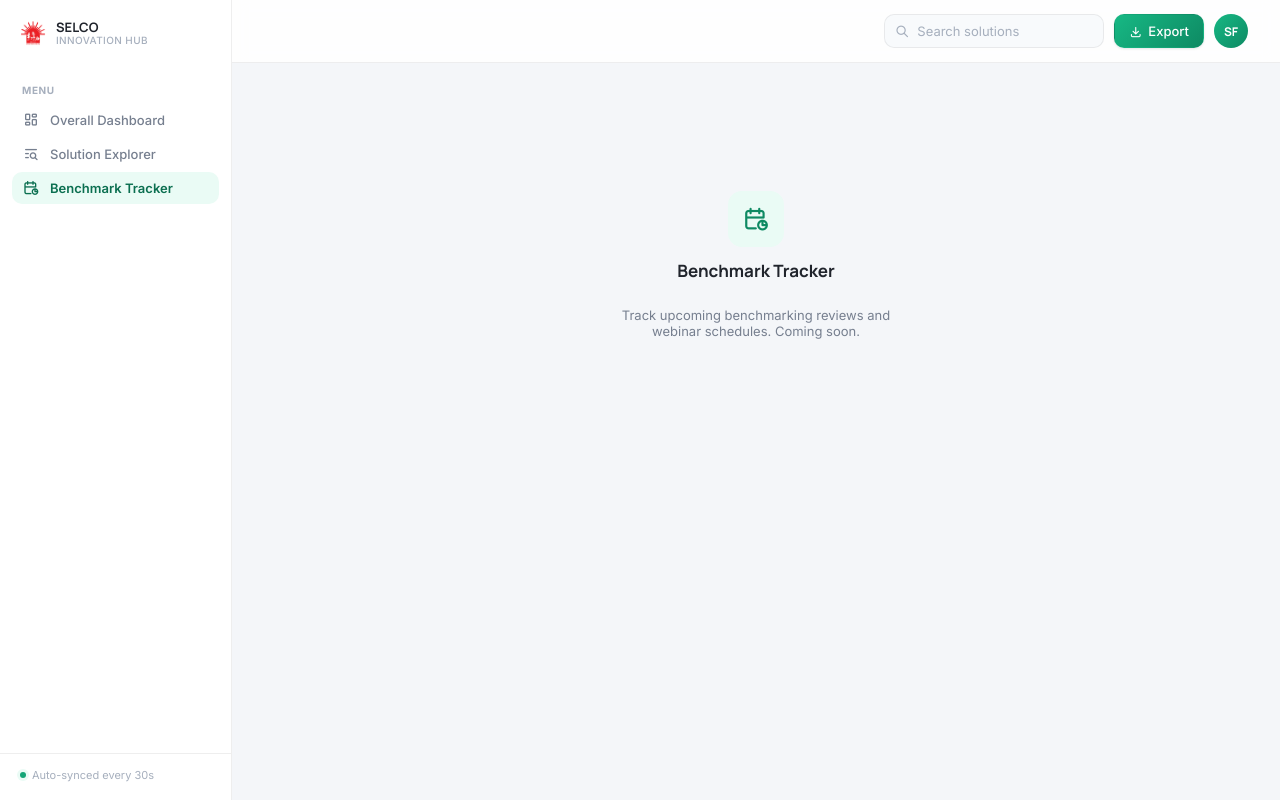
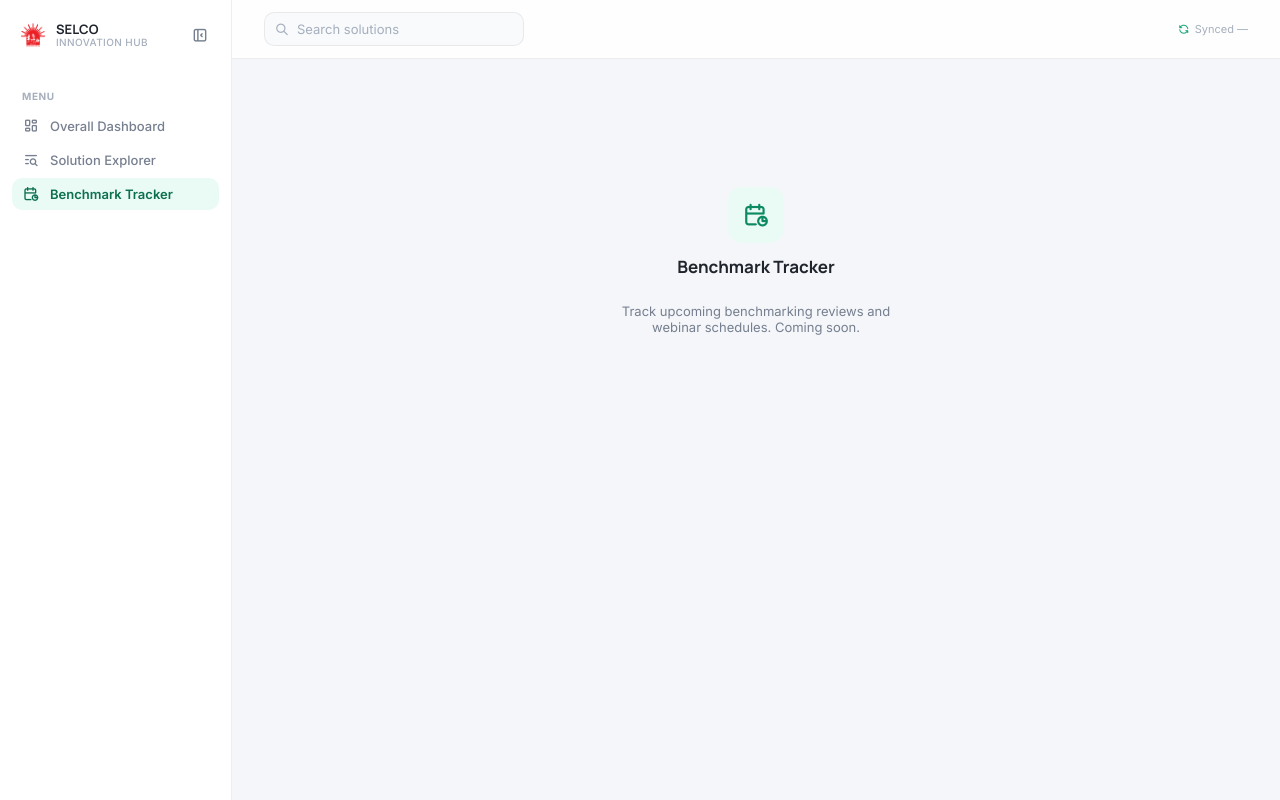
Before and after one commit to nikhilselco/Innovation_dashboard, a React (Vite) app in the folder frontend/: page /tracker in a window 1280 px wide. Built offline with nearby package versions, Linux system fonts and the light colour scheme; no server answers.

Commit message:
Enhanced Header and Dashboard components with last updated info and KPI calculations; improve sidebar toggle functionality and styles

```diff
--- a/frontend/src/components/common/Header.jsx
+++ b/frontend/src/components/common/Header.jsx
@@ -1,18 +1,27 @@
+import { useEffect, useState } from "react";
+import { getLastUpdated } from "../../api/dashboardApi";
+import { formatDate } from "../../utils/formatDate";
+
 function Header() {
+  const [lastUpdated, setLastUpdated] = useState(null);
+
+  useEffect(() => {
+    getLastUpdated()
+      .then((data) => setLastUpdated(data.lastUpdated))
+      .catch(() => {});
+  }, []);
+
   return (
     <div className="app-header">
-      <div className="header-actions">
-        <div className="search-box">
-          <i className="ti ti-search" aria-hidden="true"></i>
-          <input type="text" placeholder="Search solutions" />
-        </div>
-        <button className="export-btn primary" type="button">
-          <i className="ti ti-download" aria-hidden="true"></i> Export
-        </button>
-        <div className="avatar-chip" title="SELCO Foundation">
-          SF
-        </div>
+      <div className="search-box">
+        <i className="ti ti-search" aria-hidden="true"></i>
+        <input type="text" placeholder="Search solutions" />
       </div>
+
+      <span className="last-synced">
+        <i className="ti ti-refresh" aria-hidden="true"></i>
+        Synced {formatDate(lastUpdated)}
+      </span>
     </div>
   );
 }
--- a/frontend/src/components/dashboard/SectorChart.jsx
+++ b/frontend/src/components/dashboard/SectorChart.jsx
@@ -5,6 +5,7 @@ import {
   YAxis,
   Cell,
   Tooltip,
+  LabelList,
   ResponsiveContainer,
 } from "recharts";
 
@@ -38,14 +39,14 @@ function SectorChart({ data }) {
   return (
     <div className="card">
       <p className="card-title">Solutions by Sector</p>
-      <ResponsiveContainer width="100%" height={sorted.length * 38 + 10}>
+      <ResponsiveContainer width="100%" height={sorted.length * 30 + 10}>
         <BarChart
           data={sorted}
           layout="vertical"
-          margin={{ top: 0, right: 24, bottom: 0, left: 0 }}
-          barCategoryGap={16}
+          margin={{ top: 0, right: 32, bottom: 0, left: 0 }}
+          barCategoryGap={12}
         >
-          <XAxis type="number" hide />
+          <XAxis type="number" hide domain={[0, (max) => Math.ceil(max * 1.15)]} />
           <YAxis
             type="category"
             dataKey="sector"
@@ -59,6 +60,11 @@ function SectorChart({ data }) {
             {sorted.map((entry, index) => (
               <Cell key={entry.sector} fill={COLORS[index % COLORS.length]} />
             ))}
+            <LabelList
+              dataKey="count"
+              position="right"
+              style={{ fontSize: 12, fontWeight: 600, fill: "var(--color-text-primary)" }}
+            />
           </Bar>
         </BarChart>
       </ResponsiveContainer>
--- a/frontend/src/layouts/MainLayout.jsx
+++ b/frontend/src/layouts/MainLayout.jsx
@@ -1,4 +1,5 @@
-import { NavLink, Outlet } from "react-router-dom";
+import { useState } from "react";
+import { NavLink, Outlet, Link } from "react-router-dom";
 import Header from "../components/common/Header";
 
 const NAV_ITEMS = [
@@ -8,15 +9,31 @@ const NAV_ITEMS = [
 ];
 
 function MainLayout() {
+  const [collapsed, setCollapsed] = useState(false);
+
   return (
     <div className="app-shell">
-      <aside className="sidebar">
+      <aside className={`sidebar${collapsed ? " collapsed" : ""}`}>
         <div className="sidebar-brand">
-          <img src="/selco-foundation.png" alt="SELCO Foundation" />
-          <div className="sidebar-brand-text">
-            <strong>SELCO</strong>
-            <span>Innovation Hub</span>
-          </div>
+          <Link to="/" className="sidebar-brand-link" title="Go to Overall Dashboard">
+            <img src="/selco-foundation.png" alt="SELCO Foundation" />
+            <div className="sidebar-brand-text">
+              <strong>SELCO</strong>
+              <span>Innovation Hub</span>
+            </div>
+          </Link>
+          <button
+            type="button"
+            className="icon-btn sidebar-toggle"
+            onClick={() => setCollapsed((c) => !c)}
+            aria-label="Toggle sidebar"
+            title="Toggle sidebar"
+          >
+            <i
+              className={`ti ${collapsed ? "ti-layout-sidebar-left-expand" : "ti-layout-sidebar-left-collapse"}`}
+              aria-hidden="true"
+            ></i>
+          </button>
         </div>
 
         <nav className="sidebar-nav">
@@ -26,22 +43,16 @@ function MainLayout() {
               key={item.to}
               to={item.to}
               end={item.end}
+              title={item.label}
               className={({ isActive }) =>
                 `sidebar-link${isActive ? " active" : ""}`
               }
             >
               <i className={`ti ${item.icon}`} aria-hidden="true"></i>
-              {item.label}
+              <span className="link-label">{item.label}</span>
             </NavLink>
           ))}
         </nav>
-
-        <div className="sidebar-footer">
-          <div className="sync-pill">
-            <span className="sync-dot"></span>
-            Auto-synced every 30s
-          </div>
-        </div>
       </aside>
 
       <div className="app-main">
--- a/frontend/src/styles/dashboard.css
+++ b/frontend/src/styles/dashboard.css
@@ -15,25 +15,64 @@
   position: sticky;
   top: 0;
   height: 100vh;
+  overflow: hidden;
+  transition: width 0.18s ease;
+}
+
+.sidebar.collapsed {
+  width: 72px;
 }
 
 .sidebar-brand {
   display: flex;
   align-items: center;
   gap: 10px;
-  padding: 20px 20px 16px;
+  padding: 18px 14px 16px 20px;
+}
+
+.sidebar.collapsed .sidebar-brand {
+  flex-direction: column;
+  gap: 12px;
+  padding: 18px 0 16px;
+}
+
+.sidebar-brand-link {
+  display: flex;
+  align-items: center;
+  gap: 10px;
+  flex: 1;
+  min-width: 0;
+  text-decoration: none;
+  border-radius: var(--border-radius-md);
+  transition: opacity 0.15s ease;
+}
+
+.sidebar-brand-link:hover {
+  opacity: 0.75;
+}
+
+.sidebar.collapsed .sidebar-brand-link {
+  flex-direction: column;
 }
 
 .sidebar-brand img {
   height: 26px;
   width: auto;
   object-fit: contain;
+  flex-shrink: 0;
 }
 
 .sidebar-brand-text {
   display: flex;
   flex-direction: column;
   line-height: 1.15;
+  white-space: nowrap;
+  flex: 1;
+}
+
+.sidebar-toggle {
+  flex-shrink: 0;
+  color: var(--color-text-tertiary);
 }
 
 .sidebar-brand-text strong {
@@ -51,12 +90,20 @@
   text-transform: uppercase;
 }
 
+.sidebar.collapsed .sidebar-brand-text {
+  display: none;
+}
+
 .sidebar-nav {
   flex: 1;
   padding: 8px 12px;
   display: flex;
   flex-direction: column;
   gap: 2px;
+}
+
+.sidebar.collapsed .sidebar-nav {
+  padding: 8px;
 }
 
 .sidebar-nav-label {
@@ -66,6 +113,11 @@
   text-transform: uppercase;
   letter-spacing: 0.6px;
   padding: 14px 10px 6px;
+  white-space: nowrap;
+}
+
+.sidebar.collapsed .sidebar-nav-label {
+  display: none;
 }
 
 .sidebar-link {
@@ -79,6 +131,12 @@
   font-weight: 500;
   text-decoration: none;
   transition: background 0.15s ease, color 0.15s ease;
+  white-space: nowrap;
+}
+
+.sidebar.collapsed .sidebar-link {
+  justify-content: center;
+  padding: 10px;
 }
 
 .sidebar-link i {
@@ -86,6 +144,14 @@
   width: 18px;
   text-align: center;
   flex-shrink: 0;
+}
+
+.sidebar.collapsed .sidebar-link i {
+  width: auto;
+}
+
+.sidebar.collapsed .link-label {
+  display: none;
 }
 
 .sidebar-link:hover {
@@ -97,28 +163,6 @@
   background: var(--brand-50);
   color: var(--brand-700);
   font-weight: 600;
-}
-
-.sidebar-footer {
-  padding: 14px 20px 18px;
-  border-top: 1px solid var(--color-border-tertiary);
-}
-
-.sync-pill {
-  display: flex;
-  align-items: center;
-  gap: 6px;
-  font-size: 11px;
-  color: var(--color-text-tertiary);
-}
-
-.sync-dot {
-  width: 6px;
-  height: 6px;
-  border-radius: 50%;
-  background: var(--brand-500);
-  box-shadow: 0 0 0 3px var(--brand-50);
-  flex-shrink: 0;
 }
 
 /* ---------- Main column ---------- */
@@ -140,9 +184,9 @@
 .app-header {
   display: flex;
   align-items: center;
-  justify-content: flex-end;
-  gap: 12px;
-  padding: 14px 32px;
+  justify-content: space-between;
+  gap: 14px;
+  padding: 12px 32px;
   background: rgba(255, 255, 255, 0.85);
   backdrop-filter: blur(8px);
   border-bottom: 1px solid var(--color-border-tertiary);
@@ -151,10 +195,24 @@
   z-index: 10;
 }
 
-.header-actions {
-  display: flex;
+.icon-btn {
+  width: 34px;
+  height: 34px;
+  padding: 0;
+  border: none;
+  background: transparent;
+  color: var(--color-text-secondary);
+  border-radius: var(--border-radius-md);
+  display: inline-flex;
   align-items: center;
-  gap: 10px;
+  justify-content: center;
+  font-size: 17px;
+  flex-shrink: 0;
+}
+
+.icon-btn:hover {
+  background: var(--color-background-secondary);
+  color: var(--color-text-primary);
 }
 
 .search-box {
@@ -171,42 +229,10 @@
 }
 
 .search-box input {
-  width: 220px;
+  width: 260px;
   height: 34px;
   padding-left: 32px;
   font-size: 13px;
-}
-
-.export-btn {
-  font-size: 13px;
-  height: 34px;
-  padding: 0 14px;
-}
-
-.export-btn.primary {
-  background: var(--brand-gradient);
-  border-color: transparent;
-  color: white;
-  box-shadow: var(--shadow-sm);
-}
-
-.export-btn.primary:hover {
-  filter: brightness(1.05);
-}
-
-.avatar-chip {
-  width: 34px;
-  height: 34px;
-  border-radius: 50%;
-  background: var(--brand-gradient);
-  color: white;
-  display: flex;
-  align-items: center;
-  justify-content: center;
-  font-size: 12px;
-  font-weight: 700;
-  font-family: var(--font-display);
-  flex-shrink: 0;
 }
 
 /* ---------- Page title ---------- */
@@ -232,17 +258,18 @@
 }
 
 .last-synced {
-  font-size: 12px;
+  font-size: 11px;
   color: var(--color-text-tertiary);
   white-space: nowrap;
   display: flex;
   align-items: center;
-  gap: 6px;
+  gap: 5px;
+  flex-shrink: 0;
 }
 
 .last-synced i {
   color: var(--brand-500);
-  font-size: 13px;
+  font-size: 12px;
 }
 
 /* ---------- Filter chips ---------- */
@@ -261,6 +288,16 @@
   letter-spacing: 0.6px;
   margin-right: 2px;
   font-weight: 700;
+}
+
+.soon-badge {
+  font-size: 10px;
+  font-weight: 700;
+  color: var(--color-warning);
+  background: var(--color-warning-bg);
+  padding: 2px 8px;
+  border-radius: 999px;
+  margin-right: 6px;
 }
 
 .chip {
@@ -288,6 +325,17 @@
   background: var(--brand-50);
   border-color: var(--brand-100);
   color: var(--brand-700);
+}
+
+.chip.disabled {
+  cursor: not-allowed;
+  opacity: 0.55;
+}
+
+.chip.disabled:hover {
+  border-color: var(--color-border-tertiary);
+  color: var(--color-text-secondary);
+  box-shadow: none;
 }
 
 /* ---------- KPI cards ---------- */
@@ -368,6 +416,7 @@
   grid-template-columns: 1.15fr 1fr;
   gap: 14px;
   margin-bottom: 14px;
+  align-items: start;
 }
 
 .card {
```
Also changed, not shown: frontend/src/pages/DashboardPage.jsx (+13 -11 lines).
